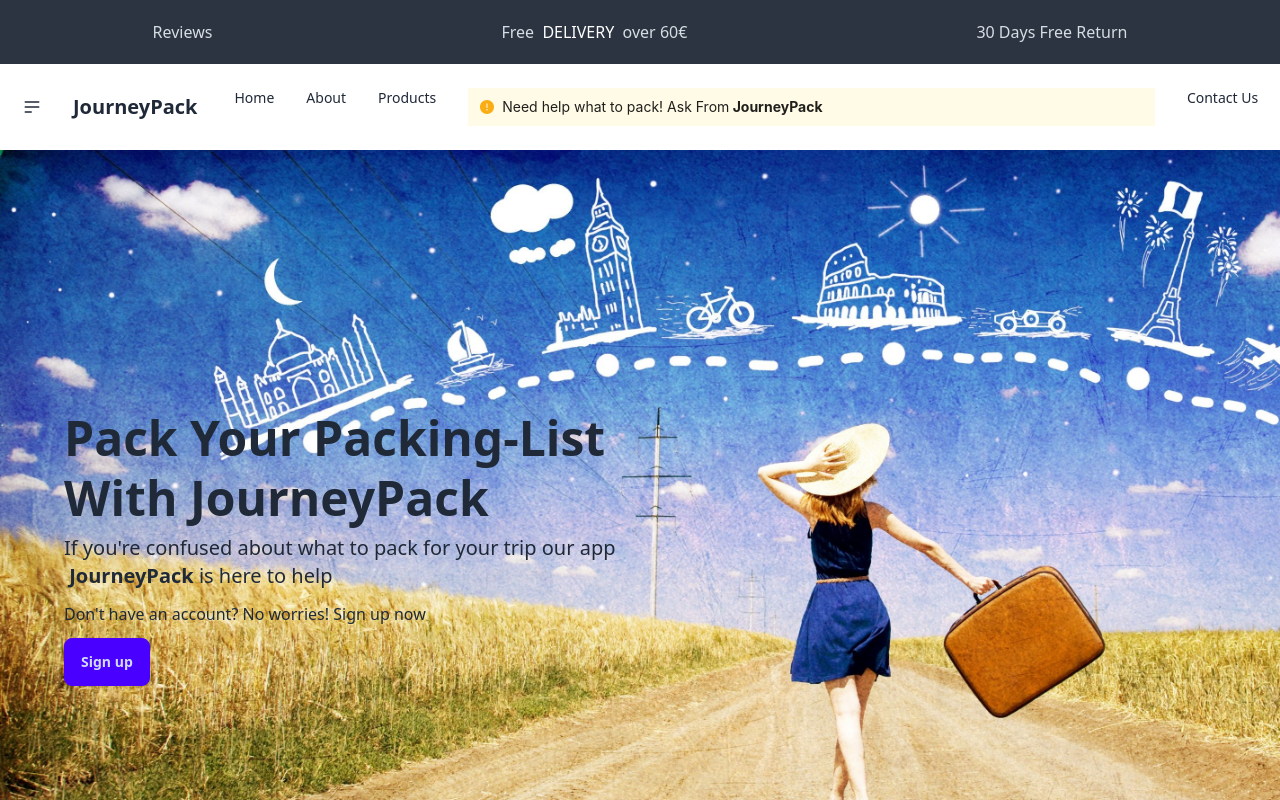
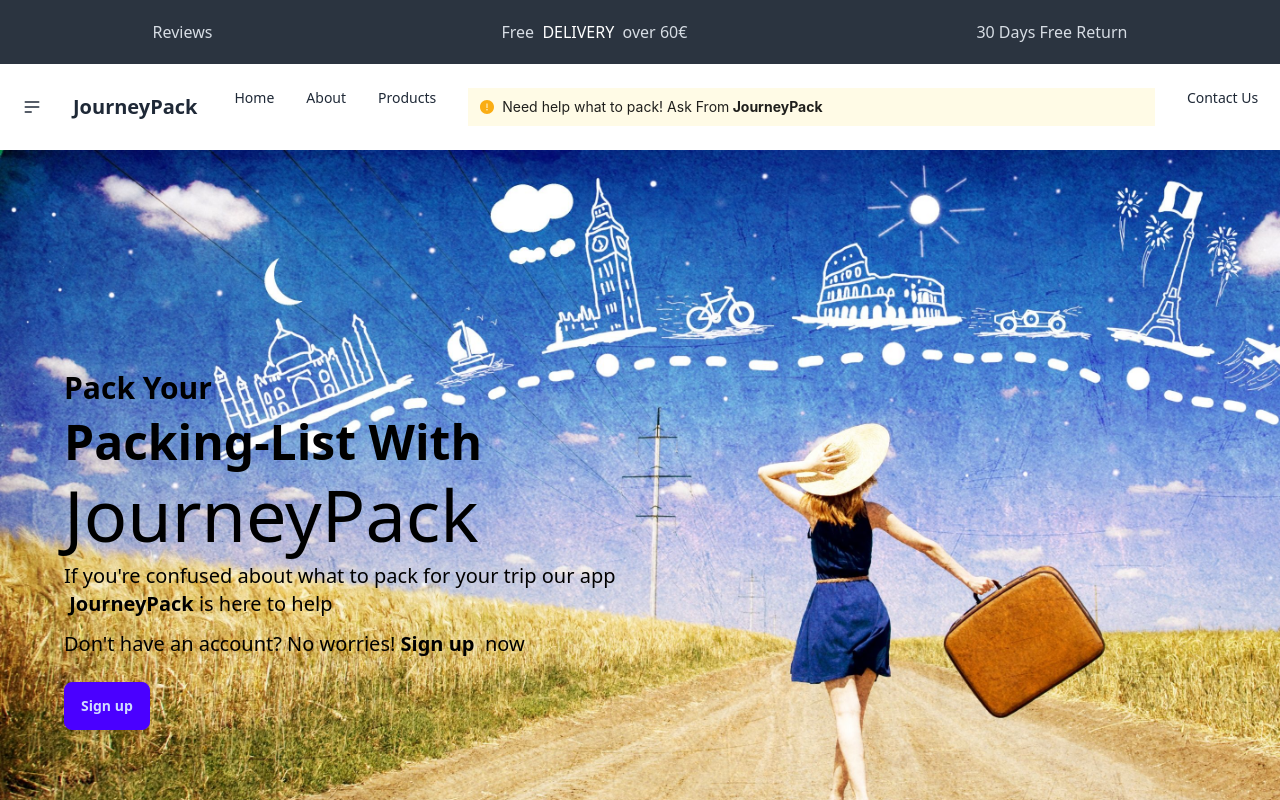
Before and after one commit to juyaamir/group4, a React (Vite) app in the folder frontend/: page / in a window 1280 px wide. Shown: the top 800 px of the page. Built offline with nearby package versions, Linux system fonts and the light colour scheme; a web font is replaced by a local one.

Commit message:
items in the Product Page added

```diff
--- a/frontend/src/components/HeroImage.jsx
+++ b/frontend/src/components/HeroImage.jsx
@@ -12,16 +12,24 @@ const HeroImage = () => {
       >
         <div className="hero-content flex-col lg:flex-col opacity:200">
           <div>
-            <h1 className="text-5xl font-bold my-3">Pack Your Packing-List</h1>
-            <h3 className="text-5xl font-bold my-3">With JourneyPack</h3>
-            <p className=" text-xl my-3 ">
+            <h1 className="text-3xl font-black text-black my-3">Pack Your</h1>
+            <h3 className="text-5xl font-bold text-black my-3">
+              Packing-List With
+            </h3>
+            <h3 className="text-7xl font-medium text-black my-3">
+              JourneyPack
+            </h3>
+            <p className="font-medium text-black text-xl my-3 ">
               If you're confused about what to pack for your trip our app
               <p>
                 <strong className="font-white">&nbsp;JourneyPack&nbsp;</strong>
                 is here to help
               </p>
             </p>
-            <p>Don't have an account? No worries! Sign up now</p>
+            <p className="font-normal text-black text-xl my-3 ">
+              Don't have an account? No worries!<strong>&nbsp;Sign up</strong>
+              &nbsp; now
+            </p>
             <Link to={`/signup`}>
               <button className="btn btn-primary my-3">Sign up</button>
             </Link>
```
